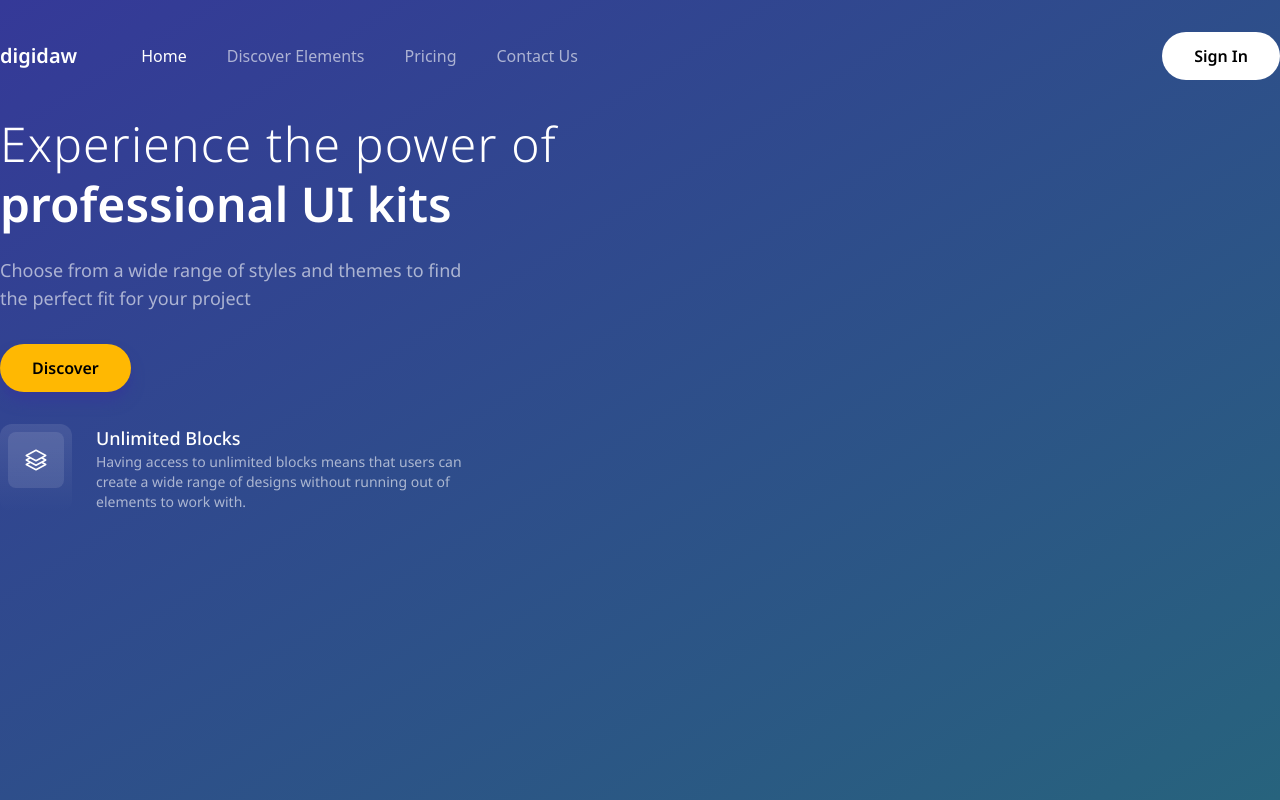
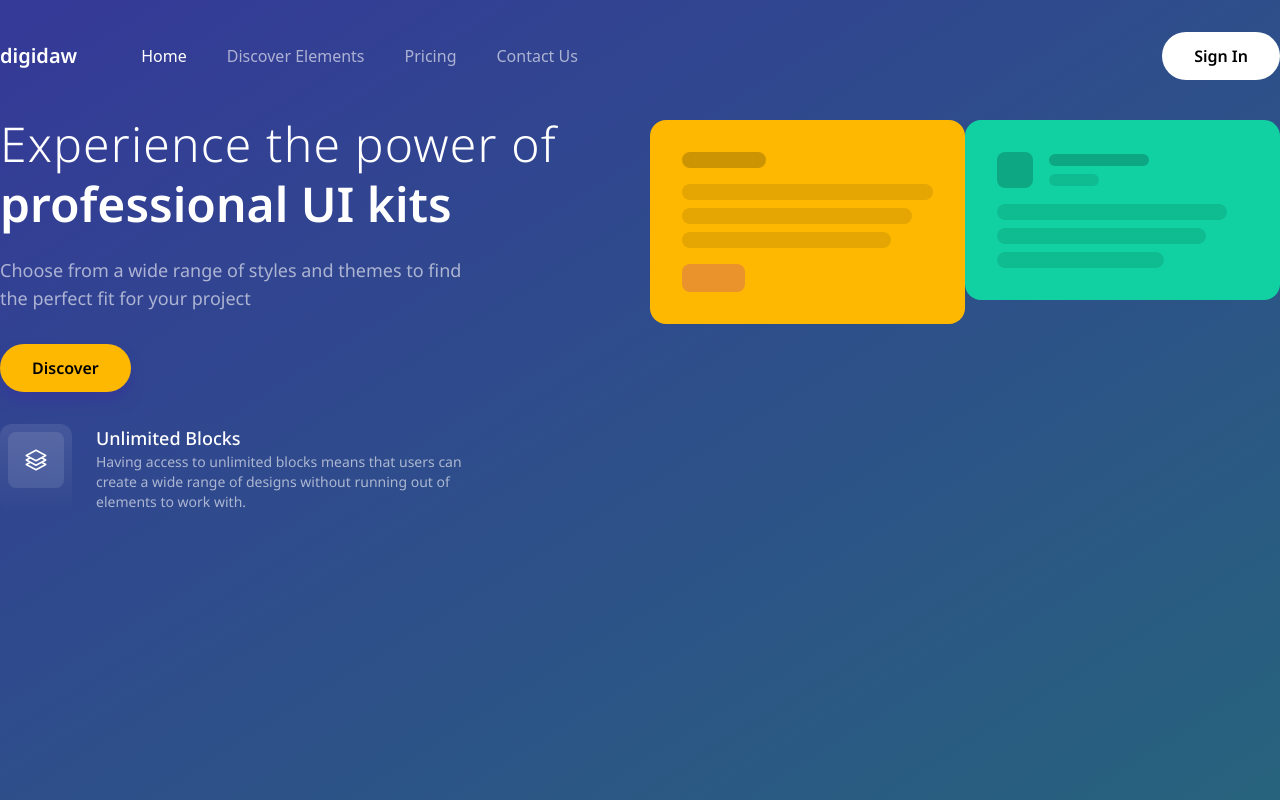
Before and after one commit to izzudin26/codedesign, a React (Vite) app: page /digidaw in a window 1280 px wide. Built offline with nearby package versions, Linux system fonts and the light colour scheme.

Commit message:
add digidaw card element

```diff
--- /dev/null
+++ b/src/digidaw/Components/CardYellow.tsx
@@ -0,0 +1,11 @@
+export default function DigidawCardYellow() {
+  return (
+    <div className="w-full bg-[#FFB802] p-8 rounded-2xl flex flex-col">
+      <div className="rounded-xl w-1/3 bg-black/20 h-4"></div>
+      <div className="rounded-xl w-full bg-black/10 h-4 mt-4"></div>
+      <div className="rounded-xl w-11/12 bg-black/10 h-4 mt-2"></div>
+      <div className="rounded-xl w-5/6 bg-black/10 h-4 mt-2"></div>
+      <div className="rounded-lg w-1/4 bg-[#AC25A7] bg-opacity-25 h-7 mt-4"></div>
+    </div>
+  );
+}
--- /dev/null
+++ b/src/digidaw/Components/IdentityGreenCard.tsx
@@ -0,0 +1,16 @@
+export default function DigidawIdentityGreenCard() {
+  return (
+    <div className="w-full flex flex-col p-8 rounded-2xl bg-[#11D1A3]">
+      <div className="flex flex-row items-center justify-start">
+        <div className="w-9 h-9 flex flex-none bg-black/20 rounded-lg"></div>
+        <div className="flex flex-col w-full ml-4">
+          <div className="w-1/2 rounded-full h-3 bg-black/20"></div>
+          <div className="w-1/4 rounded-full h-3 bg-black/10 mt-2"></div>
+        </div>
+      </div>
+      <div className="w-11/12 rounded-full h-4 bg-black/10 mt-4"></div>
+      <div className="w-5/6 rounded-full h-4 bg-black/10 mt-2"></div>
+      <div className="w-2/3 rounded-full h-4 bg-black/10 mt-2"></div>
+    </div>
+  );
+}
--- /dev/null
+++ b/src/digidaw/Components/PurpleCard.tsx
@@ -0,0 +1,28 @@
+import { HiChevronUp, HiChevronDown } from "react-icons/hi2";
+
+export default function DigidawPurpleCard() {
+  return (
+    <div className="flex flex-col p-5 rounded-2xl bg-[#7E82FC]">
+      <div className="flex flex-row items-center justify-between">
+        <div className="w-1/2 bg-white h-3 rounded-full"></div>
+        <HiChevronUp size={24} color="#FFFFFF" />
+      </div>
+      <div className="w-11/12 bg-white/30 h-2 rounded-full mt-4"></div>
+      <div className="w-4/5 bg-white/30 h-2 rounded-full mt-3"></div>
+      <div className="flex flex-row items-center justify-between mt-6">
+        <div className="w-1/3 bg-white/30 h-3 rounded-full"></div>
+        <HiChevronDown size={24} color="#FFFFFF" />
+      </div>
+      <div className="h-[1px] w-full bg-white/10 mt-3"></div>
+      <div className="flex flex-row items-center justify-between  mt-3">
+        <div className="w-2/3 bg-white/30 h-3 rounded-full"></div>
+        <HiChevronDown size={24} color="#FFFFFF" />
+      </div>
+      <div className="h-[1px] w-full bg-white/10 mt-3"></div>
+      <div className="flex flex-row items-center justify-between mt-3">
+        <div className="w-3/5 bg-white/30 h-3 rounded-full"></div>
+        <HiChevronDown size={24} color="#FFFFFF" />
+      </div>
+    </div>
+  );
+}
--- /dev/null
+++ b/src/digidaw/Components/ThreeWhiteCard.tsx
@@ -0,0 +1,20 @@
+export default function DigidawThreeWhiteCard() {
+  return (
+    <div className="flex flex-col w-full">
+      <div className="flex flex-row p-4 w-full bg-white rounded-xl items-center">
+        <div className="h-5 w-5 rounded-full bg-black/10"></div>
+        <div className="h-5 w-1/2 rounded-full bg-black/10 ml-4"></div>
+      </div>
+      <div className="flex flex-row p-4 w-full bg-[#DDFFE2] rounded-xl items-center mt-4">
+        <div className="h-5 w-5 rounded-full bg-[#00FF66] bg-opacity-30 flex items-center justify-center">
+          <div className="h-2 w-2 rounded-full bg-[#0ED7B5] flex items-center justify-center"></div>
+        </div>
+        <div className="h-5 w-1/2 rounded-full bg-black/10 ml-4"></div>
+      </div>
+      <div className="flex flex-row p-4 w-full bg-white rounded-xl items-center mt-4">
+        <div className="h-5 w-5 rounded-full bg-black/10"></div>
+        <div className="h-5 w-1/2 rounded-full bg-black/10 ml-4"></div>
+      </div>
+    </div>
+  );
+}
--- a/src/digidaw/Page.tsx
+++ b/src/digidaw/Page.tsx
@@ -1,6 +1,10 @@
 import DigidawNavbar from "@digidaw/Components/Navbar";
 import "@digidaw/Assets/digidaw.css";
 import { HiOutlineSquare3Stack3D } from "react-icons/hi2";
+import DigidawCardYellow from "@digidaw/Components/CardYellow";
+// import DigidawThreeWhiteCard from "@digidaw/Components/ThreeWhiteCard";
+// import DigidawPurpleCard from "@digidaw/Components/PurpleCard";
+import DigidawIdentityGreenCard from "@digidaw/Components/IdentityGreenCard";
 
 export default function DigidawPage() {
   return (
@@ -44,6 +48,16 @@ export default function DigidawPage() {
               </div>
             </div>
           </div>
+          {/* Cards */}
+          <div className="flex relative w-full">
+            <div className="w-1/2">
+              <DigidawCardYellow />
+            </div>
+            <div className="w-1/2">
+              <DigidawIdentityGreenCard />
+              {/* <DigidawThreeWhiteCard /> */}
+            </div>
+          </div>
         </div>
       </div>
     </div>
```
Also changed, not shown: src/digidaw/Assets/gridmarker.png (added).
